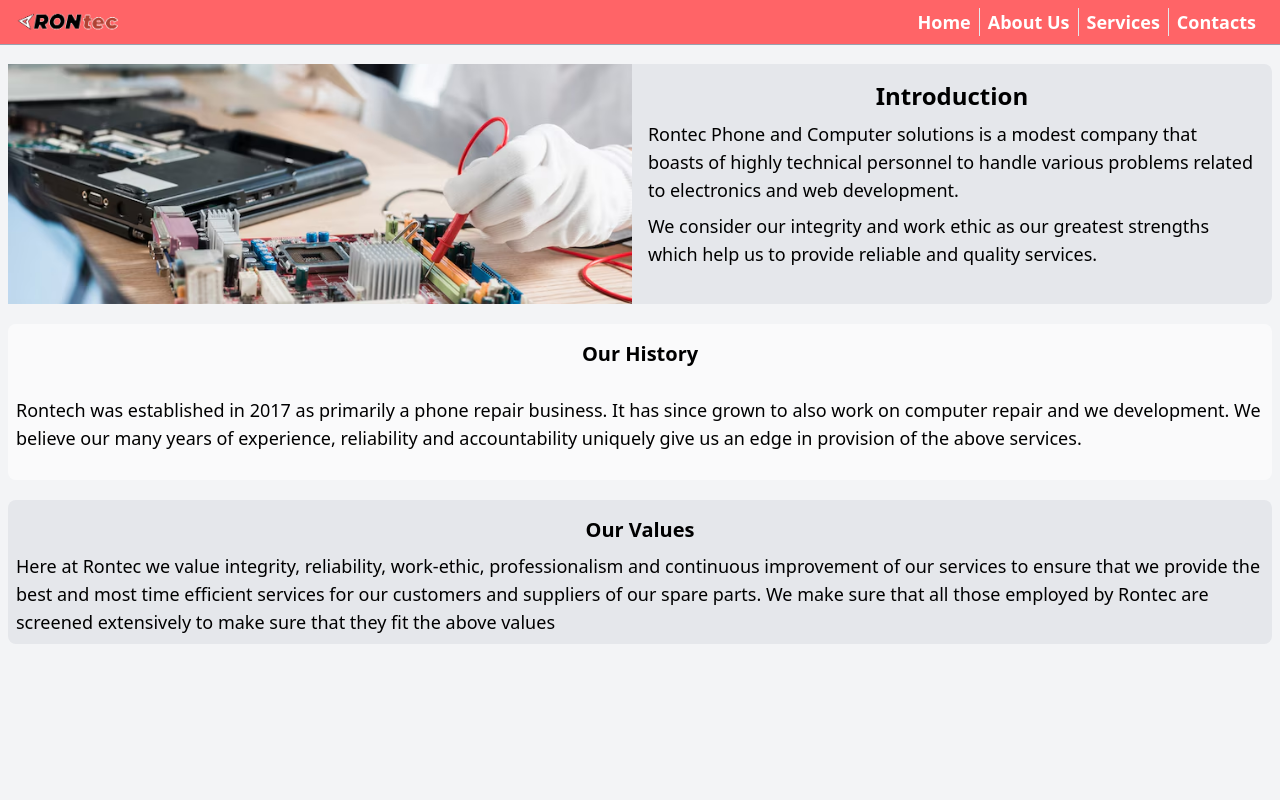
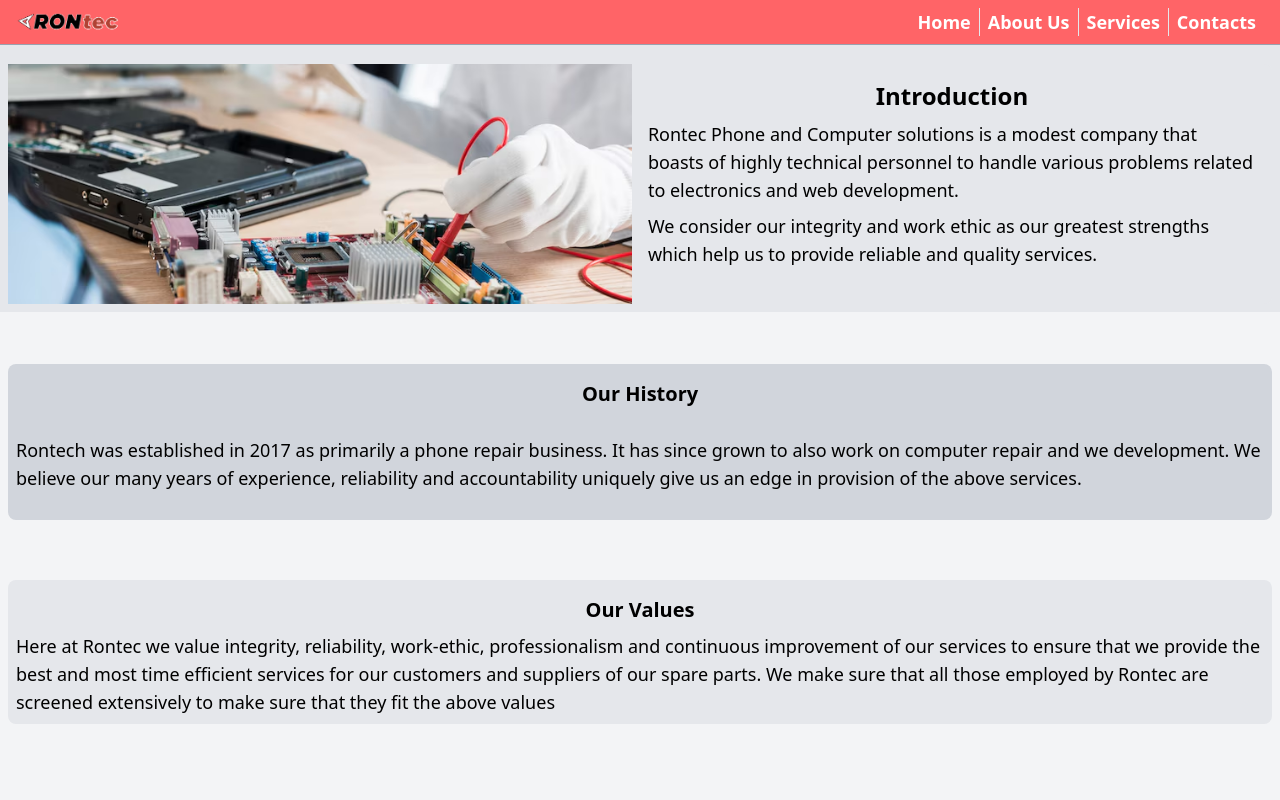
Before and after one commit to Namrod16127/rontec-web, a React (Vite) app: page /#/about in a window 1280 px wide. Shown: the top 800 px of the page. Built offline with nearby package versions, Linux system fonts and the light colour scheme.

Commit message:
More corrections

```diff
--- a/src/Pages/About.jsx
+++ b/src/Pages/About.jsx
@@ -11,7 +11,7 @@ const About = () => {
     <div className=' bg-gray-100 h-screen'>
       <Header />
 
-      <div className='mt-10 p-2 bg-gray-100'>
+      <div className='mt-10 p-2 bg-gray-200'>
 
         <div className='md:h-60 lg:h-60 h-110 w-full bg-gray-200 mt-4 rounded-lg flex flex-col gap-5'>
 
@@ -46,7 +46,7 @@ const About = () => {
 
         </div>
 
-        <div className='flex md:h-60 lg:h-60 h-55 w-full bg-white/60 p-2 rounded-lg'>
+        <div className='flex md:h-60 lg:h-60 h-55 w-full bg-gray-300 mt-10 p-2 rounded-lg'>
           <div>
             <div className='flex justify-center items-center py-2'>
               <p className='md:text-xl lg:text-xl text-sm font-bold'>Our History</p>
@@ -61,7 +61,7 @@ const About = () => {
           </div>
         </div>
 
-        <div className='flex h-60 w-full bg-gray-200 p-2 rounded-lg'>
+        <div className='flex h-60 w-full bg-gray-200 p-2 rounded-lg mt-10'>
           <div>
             <div className='flex justify-center items-center py-2'>
               <p className='md:text-xl lg:text-xl text-sm font-bold'>Our Values</p>
```
